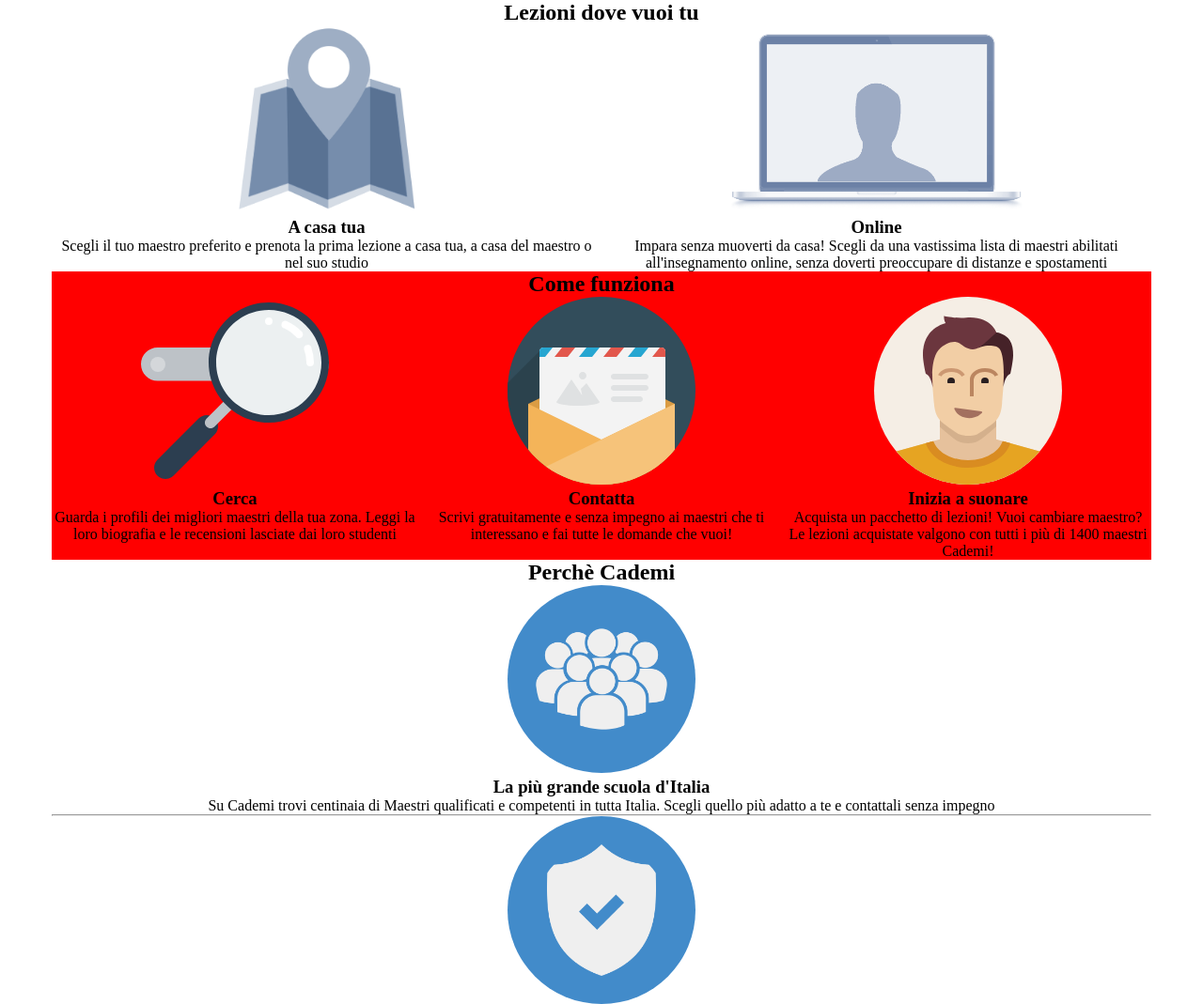
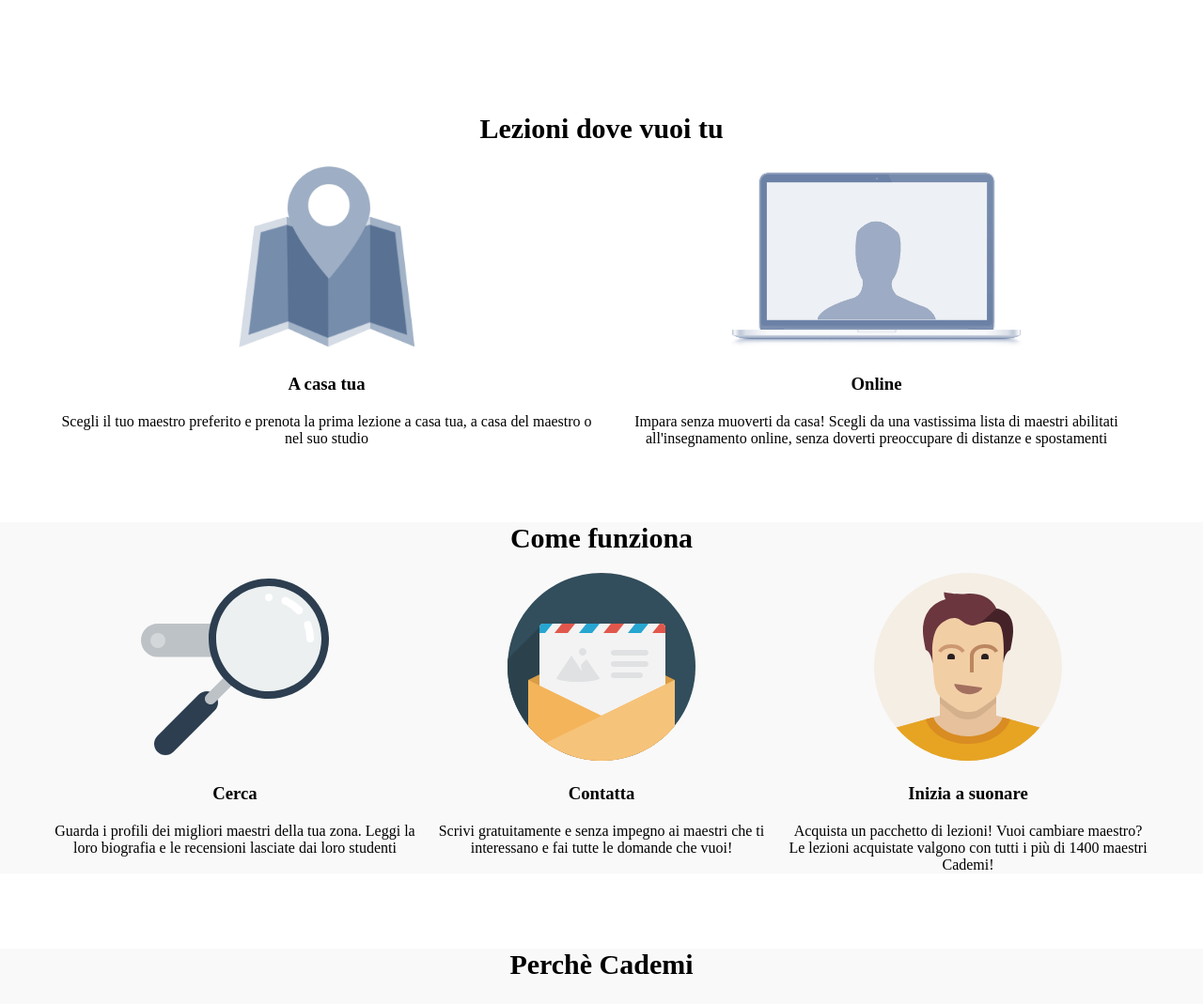
Before and after one commit to michelafranchini/html-css-resp-wannabe-12bool, a plain HTML site: page index.html in a window 1280 px wide. Shown: the top 1069 px of the page at 94% size. Drawn offline with Linux system fonts and the light colour scheme.

Commit message:
mod. desktop

```diff
--- a/css/style.css
+++ b/css/style.css
@@ -1,13 +1,46 @@
 .logo200 {
     height: 200px;
 }
-
+.logo250 {
+    height: 250px;
+}
 .bg-blue {
     padding: 30px;
     border-radius: 50%;
     background-color: #428bca;
 }
 
-.container.bg-grey {
-    background-color: red;
+
+h2 {
+    font-size: 30px;
+    padding-bottom: 20px;
 }
+
+@media screen and (max-width: 767px) {
+
+}
+
+@media screen and (min-width: 992px) {
+
+    h3 {
+        padding: 20px;
+    }
+    .bg-grey {
+        background-color: #f9f9f9;
+    }
+    #where h2 {
+        padding-top: 120px;
+    }
+    #how {
+        margin-top: 80px;
+        margin-bottom: 80px;
+    }
+
+    #why p {
+        padding-bottom: 10px;
+    }
+    #why img {
+        margin-top: 60px;
+    }
+
+}
--- a/index.html
+++ b/index.html
@@ -10,7 +10,8 @@
     </head>
     <body>
         <!-- lezioni dove vuoi tu -->
-        <div class="container">
+        <div class="bg-yellow">
+            <div class="container" id="where">
                 <h2 class="col-lg-12 col-md-12 col-xs-12">Lezioni dove vuoi tu</h2>
                 <div class="col-lg-6 col-md-5 col-md-offset-1 col-xs-10 col-xs-offset-1 ">
                     <img src="img/icon/maps.png" alt="maps" class="logo200">
@@ -23,11 +24,13 @@
                     <p>Impara senza muoverti da casa! Scegli da una vastissima lista di maestri abilitati all'insegnamento online, senza doverti preoccupare di distanze e spostamenti</p>
                 </div>
             </div>
+        </div>
 
         <!-- /lezioni dove vuoi tu -->
 
         <!-- come funziona -->
-        <div class="container bg-grey">
+        <div class="bg-grey">
+            <div class="container" id="how">
                 <h2 class="col-lg-12 col-md-12 col-xs-12">Come funziona</h2>
                 <div class="col-lg-4 col-md-5 col-md-offset-1 col-xs-10 col-xs-offset-1 ">
                     <img src="img/search.svg" alt="search" class="logo200">
@@ -45,29 +48,31 @@
                     <p>Acquista un pacchetto di lezioni! Vuoi cambiare maestro? Le lezioni acquistate valgono con tutti i più di 1400 maestri Cademi!</p>
                 </div>
             </div>
+        </div>
         <!-- /come funziona -->
 
         <!-- perchè cademi -->
+        <div class="bg-grey bg-yellow" id="why">
             <div class="container">
                 <h2 class="col-lg-12 col-md-12 col-xs-12">Perch&egrave; Cademi</h2>
-            <img src="img/icon/profile.png" alt="people" class="logo200 bg-blue">
+                <img src="img/icon/profile.png" alt="people" class="logo250 bg-blue">
                 <h3>La pi&ugrave; grande scuola d'Italia</h3>
                 <p>Su Cademi trovi centinaia di Maestri qualificati e competenti in tutta Italia. Scegli quello pi&ugrave; adatto a te e contattali senza impegno</p>
                 <hr>
             </div>
 
             <div class="container">
-            <img src="img/icon/secure.png" alt="securcheck" class="logo200 bg-blue">
+                <img src="img/icon/secure.png" alt="securcheck" class="logo250 bg-blue">
                 <h3>Soddisfazione Garantita</h3>
                 <p>Se non sei soddisfatto del tuo maestro, puoi cambiarlo senza costi aggiuntivi. Le lezioni acquistate su Cademi possono essere utilizzate con tutti i nostri maestri e il nostro team è sempre disponibile per darti un consiglio!</p>
                 <hr>
             </div>
 
             <div class="container">
-            <img src="img/icon/flex.png" alt="flex" class="logo200 bg-blue">
+                <img src="img/icon/flex.png" alt="flex" class="logo250 bg-blue">
                 <h3>Flessibile e Conveniente</h3>
                 <p>Cademi non ha alcun costo d’iscrizione a differenza delle scuole di musica tradizionali. Inoltre, sei tu a scegliere dove fare lezione e gli orari delle tue lezioni.</p>
-            <hr>
+            </div>
         </div>
         <!-- /perchè cademi -->
     </body>
```
Lines whose indentation alone changed are shown as unchanged.
